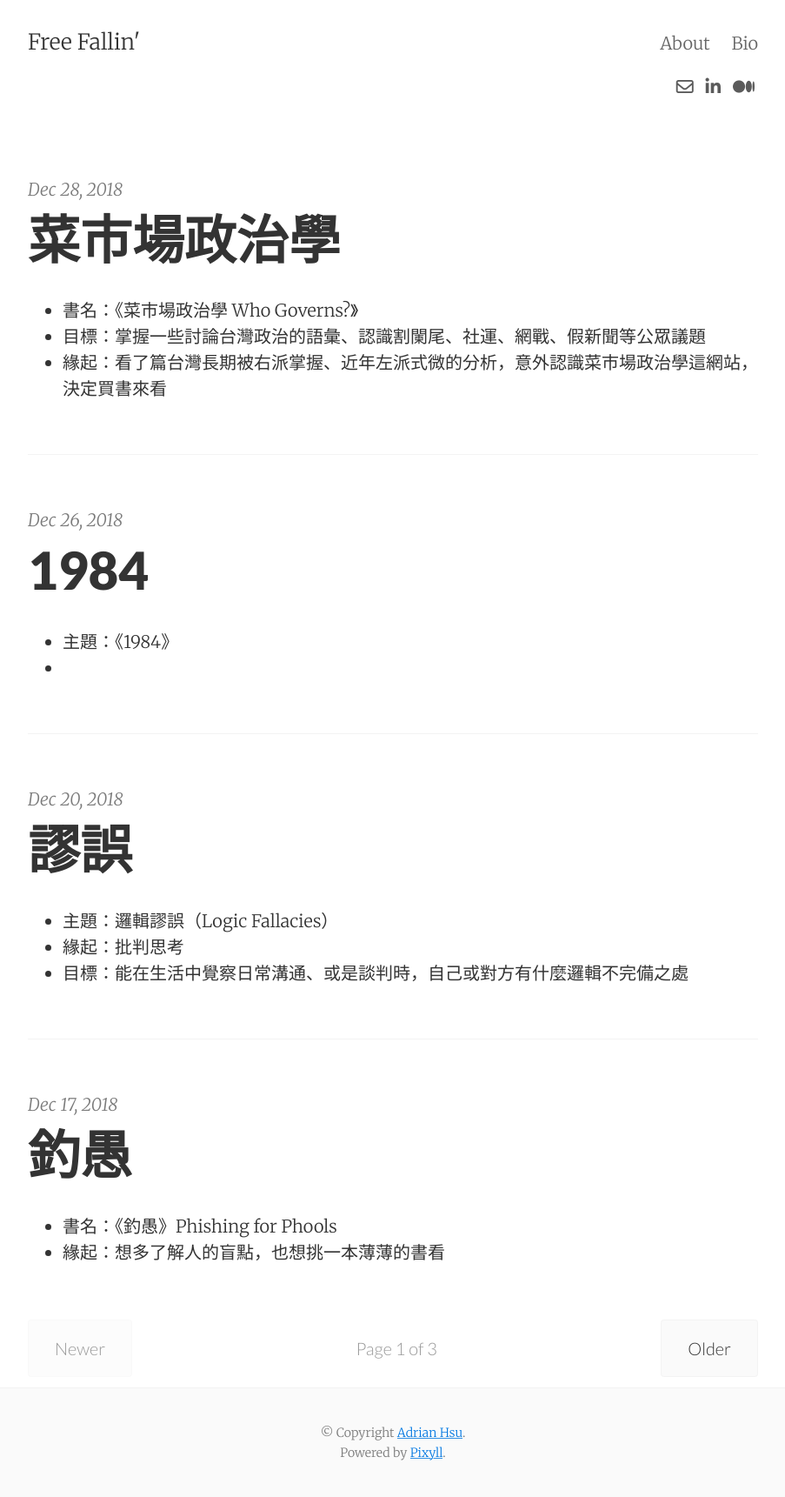
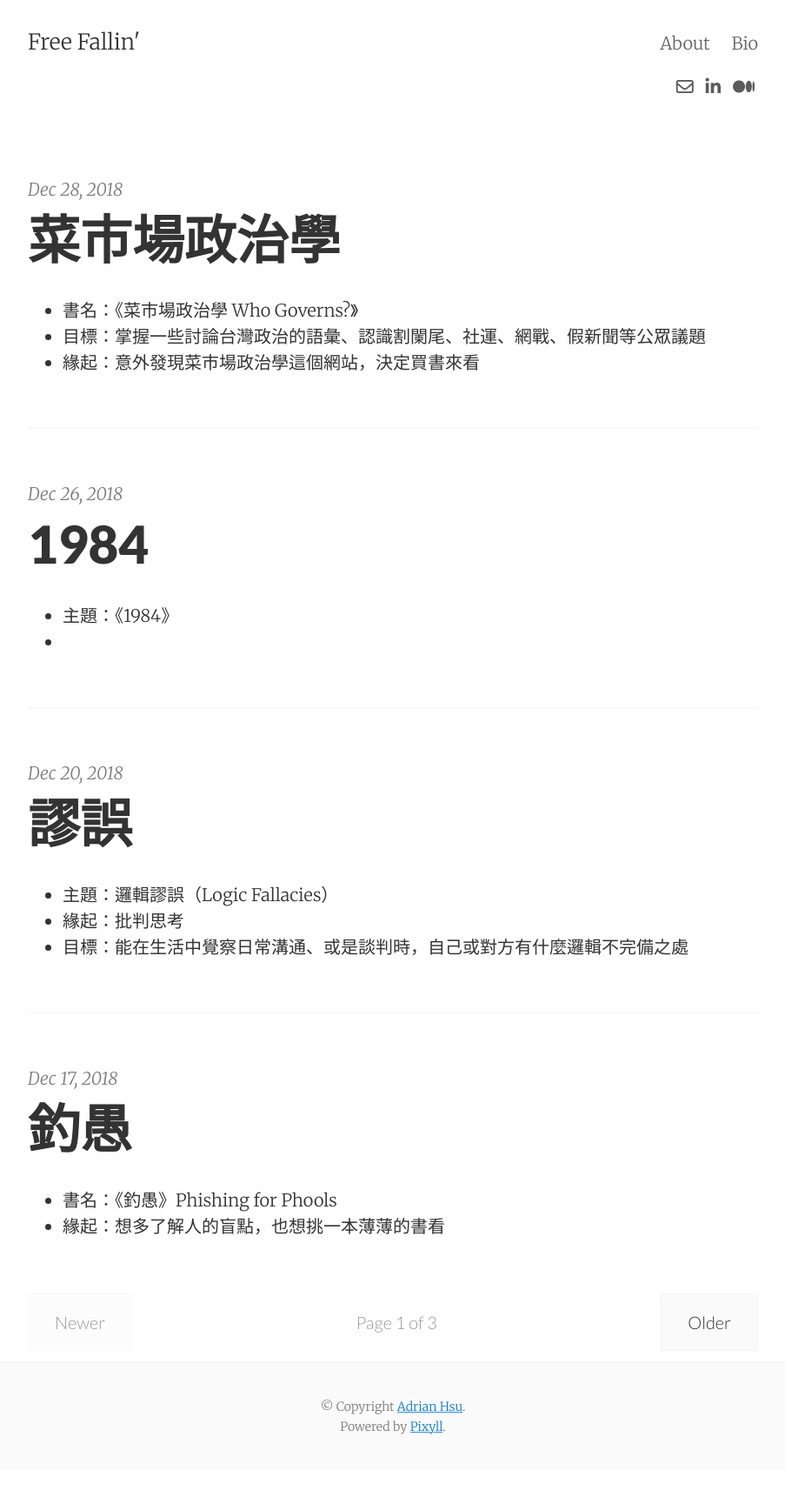
Before and after one commit to AdrianHsu/AdrianHsu.github.io, a Jekyll site: the page built from index.html, in a window 1280 px wide. Shown: the whole page at 87% size, without its empty margins (188-1091 px from the left). Built offline with Jekyll 4.4.1, drawn with Linux system fonts in a browser that asks for light colours; nearby versions of some CDN libraries; the list of posts is cut into pages by our own code; comment, search, counter and statistics services are not loaded; after the commit the page ends 1691 px from its top, so only the background shows below that; some of the changed lines change nothing that is shown.

Commit message:
blog push

```diff
--- a/_posts/2018-12-28-who-governs.md
+++ b/_posts/2018-12-28-who-governs.md
@@ -8,11 +8,11 @@
 
 * 書名：《菜市場政治學 Who Governs?》
 * 目標：掌握一些討論台灣政治的語彙、認識割闌尾、社運、網戰、假新聞等公眾議題
-* 緣起：看了篇台灣長期被右派掌握、近年左派式微的分析，意外認識菜市場政治學這網站，決定買書來看
+* 緣起：意外發現菜市場政治學這個網站，決定買書來看
 
 ### 杭亭頓：政黨輪替學說
 
-她曾指出一個國家必須經過「兩次輪替的考驗」（two-turnover test）才可能是穩定的民主政治，此輪替是指「政府組成」的輪替、而不是政治領袖（i.e., 總統、總理）的輪替。
+他曾指出一個國家必須經過「兩次輪替的考驗」（two-turnover test）才可能是穩定的民主政治，此輪替是指「政府組成」的輪替、而不是政治領袖（i.e., 總統、總理）的輪替。
 
 ### 社會科學的研究方法
 
@@ -23,7 +23,7 @@
 
 #### 何謂「後 318 現象」
 
-318 之後，台灣的知識份子開始有想為台灣貢獻的焦慮感，包含柯文哲現象、時代力量崛起、菜市場政治學此書的發行、台灣 Bar、馬政府全面下台、民進黨大勝...等一連串的連鎖反應。
+318 之後，台灣的知識份子開始有想為台灣貢獻的焦慮感，進而造成柯文哲現象、時代力量崛起、菜市場政治學此書的發行、台灣 Bar、馬政府全面下台、民進黨大勝...等連鎖反應。
 
 ### 何謂行為主義（Behaviorism）？
 
@@ -31,31 +31,30 @@
 
 ### 舉例：心理學的行為主義（有點長+不合主旨，可跳過閱讀）
 
-**行為主義心理學**(behavioristic psychology)**的學習理論可分為古典制約(classical conditioning)與操作制約(operant conditioning)。**
+行為主義心理學 ( behavioristic psychology ) 的學習理論可分為古典制約 ( classical conditioning ) 與操作制約 ( operant conditioning )。
 
 #### 一、古典制約
 
-原本無關、中性的「制約刺激」，多次與「非制約刺激」配對出現後，接著雖然改成單獨出現，也會引發類似於*非制約刺激出現時所產生的非制約反應* (UCR, Unconditioned Response)的*制約反應* (CR, Unconditioned Response)。此現象稱為**刺激替代歷程**。
+原本無關、中性的「制約刺激」，多次與「非制約刺激」配對出現後，接著雖然改成單獨出現，也會引發類似於*非制約刺激出現時所產生的非制約反應*的*制約反應* (CR, Unconditioned Response ) 此現象稱為**刺激替代歷程**。
 
 ##### 狗的分泌唾液實驗
 
-巴夫洛夫穿著實驗用的白衣進入動物房，把狗罐頭倒進餐盤中，餐盤中的狗食對狗而言是一種非制約刺激(US)，因為可以自然地引發狗流口水的反應，而這種因非制約刺激(US)引起的反應也就是非制約反應(UR)。
+巴夫洛夫穿著實驗用的白衣進入動物房，把狗罐頭倒進餐盤中，餐盤中的狗食對狗而言是一種非制約刺激 (US)，因為可以自然地引發狗流口水的反應，而這種因非制約刺激 (US) 引起的反應也就是非制約反應 (UR)。
 
-有一天巴夫洛夫忘了帶狗食物，當他依然穿著實驗白衣進入動物房時，狗仍然有流口水的反應，因為狗學到的是實驗的白衣(一個中性、無關的刺激, S)會出現在狗食(US)之前，經過幾次配對之後，S與US產生連結，變成一種制約刺激(CS)，當CS出現時，CS會連結到US，狗即產生流口水的反應，此時的反應即可稱為制約反應(CR)。
+有一天巴夫洛夫忘了帶狗食物，當他依然穿著實驗白衣進入動物房時，狗仍然有流口水的反應，因為狗學到的是實驗的白衣 (一個中性、無關的刺激, S) 會出現在狗食 (US) 之前，經過幾次配對之後， S 與 US 產生連結，變成一種制約刺激 (CS)，當 CS 出現時， CS 會連結到 US ，狗即產生流口水的反應，此時的反應即可稱為制約反應 (CR)。
 
 其他案例如：看到泡麵的包裝或廣告，雖然沒吃到泡麵卻也會造成唾液分泌。
 
 ##### 古典制約學習的基本現象
 
-1.消弱(extinction)：被騙多了也會學聰明的
-2.自發恢復(spontaneous recovery)：就是健忘，忘了曾經受騙
-3.類化(generalization)：單純就是太好騙了
-
-4.辨別(discrimination)：只對特定的制約刺激做反應，而對其他刺激則不作反應
+1.消弱 (extinction)：被騙多了也會學聰明的
+2.自發恢復 (spontaneous recovery)：就是健忘，忘了曾經受騙
+3.類化 (generalization)：單純就是太好騙了
+4.辨別 (discrimination)：只對特定的制約刺激做反應，而對其他刺激則不作反應
 
 #### 二、操作制約
 
-從個體自發的反應中，選擇某一反應出現後給予增強刺激，使該反應經由後效強化而固定學習，此為刺激反應聯結(S-R聯結)的學習。
+從個體自發的反應中，選擇某一反應出現後給予增強刺激，使該反應經由後效強化而固定學習，此為刺激反應聯結 ( S-R 聯結 ) 的學習。
 
 ##### 1.嘗試錯誤學習：
 
@@ -67,13 +66,14 @@
 
 ##### 3.新行為的建立
 
-行為塑成或連續漸進法(shaping or successive approximation)：將最後反應的行為，細分為若干步驟，依序漸進予以逐步增強，最後學會預期行為反應的程序。
+行為塑成 OR 連續漸進法：將最後反應的行為，細分為若干步驟，依序漸進予以逐步增強，最後學會預期行為反應的程序。
 
-這是種間歇增強，以逐漸訓練動物或人類養成某種動作技能的方法。此乃Skinner設計用來實驗研究包括一連串反應的學習。這種類似分解動作的方式，逐步漸進，最後終將多個反應連貫在一起，形成複雜的行為。一般而言，訓練動物類多是如此，例如：海豚、海獅、猴子表演等。人類行為學習有時候，有時也是如此。
+這是種間歇增強，以逐漸訓練動物或人類養成某種動作技能的方法。此乃 Skinner 設計用來實驗研究包括一連串反應的學習。這種類似分解動作的方式，逐步漸進，最後終將多個反應連貫在一起，形成複雜的行為。一般而言，訓練動物類多是如此，例如：海豚、海獅、猴子表演等。人類行為學習有時候，有時也是如此。
 
 ### 何謂邊沁效益主義？
 
-功利主義，又譯作效益主義，是一種倫理學之理論類型，認為最正確的行為是將效益達到最大。「效益」就是快樂，傾向得到最大快樂，而傾向避免痛苦就是正確。功利主義的創始人邊沁將效用描述為一個行為所產生的所有快感的總和，減去參與此行為的所有人的痛苦。功利主義是一種結果主義，結果主義認為任何行為的結果都是對和錯的唯一標準。
+功利主義，又譯作效益主義，是一種倫理學之理論，認為最正確的行為是將效益達到最大。「效益」就是快樂，傾向得到最大快樂，而傾向避免痛苦就是正確。功利主義的創始人邊沁將效用描述為一個行為所產生的所有快感的總和，減去參與此行為的所有人的痛苦。功利主義是結果導向
+，結果主義認為任何行為的結果都是對和錯的唯一標準。
 
 ### 公民覺醒：2013 年 洪仲丘事件
 
@@ -83,7 +83,7 @@
 
 ### 什麼是「權威性人格」？
 
-近年保守勢力興起（**全球民主退潮**），有很多人其實是民主政治中的反民主因子。舉例來說：川普強人政治、柯文哲現象，顯示大眾對**權威崇拜**的一面。很多人開始研究這種威權為何在戰後仍然興起。
+近年保守勢力興起（**全球民主退潮**），有很多人其實是民主政治中的反民主因子。舉例來說：川普強人政治、柯文哲現象，真的顯示大眾對**權威崇拜**的一面。很多人開始研究這種威權為何在戰後仍然興起。
 
 「權威性人格」具備「反民主法西斯」的傾象，一方面對權威保持絕對服從、另一方面也從權威崇拜之中建立自己優越感（e.g., 柯粉、韓粉、英派）。
 
@@ -95,9 +95,7 @@
 
 藉著輕蔑他人、合理化自我的偏見，例如：**社會本來就長這樣，你又不能改變社會、只能適應它；人性本自私，你不能接受就是你的問題。**
 
-犬儒主義（cynicism）在今天被簡單地概括為：玩世不恭加憤世嫉俗。例如網路各大BBS潛水，且發表言論有以上傾向。
-
-他原指古希臘的一個學哲流派。當時奉行這一主義的哲學家或思想家，提出絕對的個人精神自由，輕視一切社會虛套，習俗和文化規範，過著禁欲的簡陋生活，他們的舉止言談行為方式甚至生活態度與狗的某些特徵很相似。
+犬儒主義（cynicism）他原指古希臘的一個學哲流派。當時奉行這一主義的哲學家或思想家，提出絕對的個人精神自由，輕視一切社會虛套，習俗和文化規範，過著禁欲的簡陋生活，他們的舉止言談行為方式甚至生活態度與狗的某些特徵很相似。它在今天被簡單地概括為：玩世不恭加憤世嫉俗。例如網路各大BBS潛水，且發表言論有以上傾向。
 
 犬儒主義的人們不僅有「鴕鳥心態」、「思考恐懼症」和「初老症」，「娛樂至死」（崇尚個人享樂主義，心甘情願地成為娛樂的附庸）；「看客心態」（阿 Q 式的冷漠、麻木與圍觀，崇尚「事不關己高高掛起」處世哲學）；「信仰缺失」(存在信仰與道德有關的精神危機，道德赤字與壞賬凸顯) 等，也是犬儒的真實體現。
 
@@ -109,7 +107,7 @@
 
 ### 馬克思主義 v.s. 資本主義
 
-馬克思曾經提倡「消滅私有產權」，聽起來很難接受，感覺像是過於理想的社會主義，畢竟資本主義的根本就是私有產權。資本主義之所以不平等、不公平，在於他預設會發生利益衝突，讓每個人都成為潛在對手，而「自由主義」又把這種衝突正當化（e.g., 本來就是努力的人要賺多一點啊，是那些窮人好吃懶作...）。
+馬克思曾經提倡「消滅私有產權」，聽起來很難接受，感覺像是過於理想的社會主義，畢竟資本主義的根本就是私有產權。資本主義之所以不平等、不公平，在於他預設會發生利益衝突，讓每個人都成為潛在對手，而「自由主義」又把這種衝突正當化（e.g., *本來就是努力的人要賺多一點啊，是那些窮人好吃懶作...*）。
 
 ### 台灣的選舉制度（高中公民課程）
 
@@ -121,9 +119,9 @@
 
 第二，在不分區立委方面是使用比例代表制，選黨不選人：政黨提出一份候選人名單，選民直接把票投給政黨。我國目前有34席不分區立委，所以像是2012年國民黨獲得48%的政黨票，48%乘以34席=16席不分區立委。由於區域立委和不分區立委的選票是分開計算，所以稱為**「並立制」**；相對來說，德國的「聯立制」以第二票（政黨票）做為分配席次的標準，讓各政黨的席次數目和政黨票得票比例相當。
 
-### **杜瓦傑法則（**Duverger’s Law）
+### 杜瓦傑法則（Duverger’s Law）
 
-**「單一選區簡單多數決」傾向於造成兩黨的對決，因為只有大黨才有能力取得多數（甚至是過半）的選票，所以選民不會把票浪費在沒有當選希望的小黨身上，最後結果就是造成兩黨制。**2008及2012的選舉結果也印證杜瓦傑法則：**區域立委只有國民黨和民進黨的立法委員能當選**。
+**「單一選區簡單多數決」傾向於造成兩黨的對決，因為只有大黨才有能力取得多數（甚至是過半）的選票，所以選民不會把票浪費在沒有當選希望的小黨身上，最後結果就是造成兩黨制。2008及2012的選舉結果也印證杜瓦傑法則：區域立委只有國民黨和民進黨的立法委員能當選。**
 
 為了平衡比例性不足，許多國家採用「比例代表制」，較直接地把政黨的支持度換算成席次，在許多歐陸國家都是如此。這樣的好處是完全反映民意，選民比較不需要「策略性的選擇」自己的第二偏好，也不會有50%得票率就取得將近80%席次的事情發生；壞處就是較難出現單一政黨取得過半席次，必須和其他的黨組成**聯合政府**，如果有聯合政府內的政黨不滿政策方向、退出執政聯盟，則有可能會造成「倒閣」的後果，國會必須提前解散重選。而且，這個制度無法選出代表各區域的立委，所以有些國家採用單一選區加上比例代表制的「混合制」。
 
@@ -131,13 +129,11 @@
 
 ### 為什麼參與/不參與社運？
 
-主張「理性選擇理論」的社會科學家認為，人們只做效用為 + 的事，理論上人們選擇參加各種造勢或投票、抗議，都會先思考議題是否切身相關。舉例來說：農夫不會為了半導體產業政策上街頭。「理性忽略」的理論則指出，人民如果取得政治的資訊（例如收集服貿資料）的成本高於資訊所能帶來的效用，那麼理性的人會選擇保持無知。
+主張「理性選擇理論」的社會科學家認為，人們只做效用為正的事，理論上人們選擇參加各種造勢或投票、抗議，都會先思考議題是否切身相關。舉例來說：農夫不會為了半導體產業政策上街頭。「理性忽略」的理論則指出，人民如果取得政治的資訊（例如收集服貿資料）的成本高於資訊所能帶來的效用，那麼理性的人會選擇保持無知。
 
 然而，社會是一種重複賽局，今天幫別人說話、明天別人才會幫忙你。雖然囚徒困境指出理性的人類難以合作，但人與人之間並不是一期一會。雙方同屬於一個小圈圈越願意協助當下無實質好處的事情；相較之下，觀光景點的商店坑殺外國觀光客就很現實，畢竟不會再遇上了。
 
 > 「政治正確」是美國不寬容的最新表現形式。它非常的惡毒，因為它是偽裝成寬容的不寬容。——喬治·卡林（美國黑色幽默單口相聲大師）
-
-
 
 
 
@@ -159,14 +155,13 @@
 
 ### 空間投票理論 & 中間選民定理
 
-以理性選擇為立論基礎的經濟學者**唐斯**，率先提出「空間投票理論」（spatial voting theory）來解釋投票方式，認為選民的投票行為是經過判斷所做的理性決定。他認為選民是理性的動物，而理性的人所做的決定往往基於如何能為自己帶來最大利益；因此，在做出投票決定的時候，考慮與自己立場最不衝突的候選人會是理性選民認為是最安全有保障的作法。用大家比較熟悉的「服貿」議題來舉例，如果支持服貿協議的程度以0-10分來區分，0分是極度不支持簽訂服貿，10分是極度支持。就可以畫出一條光譜。
+以理性選擇為立論基礎的經濟學者**唐斯**，率先提出「空間投票理論」（spatial voting theory）來解釋投票方式，認為選民的投票行為是經過判斷所做的理性決定。他認為選民是理性的動物，而理性的人所做的決定往往基於如何能為自己帶來最大利益；因此，在做出投票決定的時候，考慮與自己立場最不衝突的候選人會是理性選民認為是最安全有保障的作法。用大家比較熟悉的「服貿」議題來舉例，如果支持服貿協議的程度以0-10分來區分，0分是極度不支持簽訂服貿，10分是極度支持，然後畫出一條光譜。
 
 唐斯進而提出「中間選民定理」，只有兩位候選人時如果想極大化選票，必須站在選民分佈的「中位數」選民所在的位置、跟他採取一樣的空間利益關係。
 
 #### 總統只要依照中位數做事就好？
 
 當然選舉之前有很多候選人會大開支票、為了極大化票數而依照中位數做事，但選上後必須考量少數人民意，否則易陷入民粹。
-
 
 
 ### 日本年輕人政治冷感
@@ -176,10 +171,9 @@
 近來有許多人提出「寬鬆教育」，也就是少一點填鴨課程、多一些自由思考與論述，並且有不少 NGO 開始在日本發聲。
 
 
+### 什麼是吉尼指數？
 
-### 什麼是 吉尼指數？
-
-是一種衡量集中度的方法，通常用來專指「所得分配的平均度」。0 表示財富完全均攤、100 表示完全不均、全部在百分之一的金字塔頂端。其中香港的指數超高、達到 54，而美國則是 41、至於台灣是 34 ，算是全球相對均等的國家了。
+是一種衡量集中度的方法，通常用來專指「所得分配的平均度」0 表示財富完全均攤、100 表示完全不均、全部在百分之一的金字塔頂端。其中香港的指數超高、達到 54，而美國則是 41、至於台灣是 34 ，算是全球相對均等的國家了。
 
 ### 無家者的工作分類
 
@@ -189,18 +183,18 @@
 
 無家者的工作多元，例如：走陣頭、建商的人形立牌、乞討、音樂創作、販賣 Big Issue 雜誌、賣玉蘭花、資源回收、發傳單、以及比較新興的街頭導覽員。
 
-其中仍有部分的精障者無法進行以上工作，需要專人照顧。
+其中仍有不少的嚴重精障者無法進行以上工作，需要專人照顧。
 
 ### 鴨嘴獸計畫
 
-柬埔寨的「鴨嘴獸計畫」為日本學生創立的非營利組織，希望幫助柬埔寨年輕女性賣春的現象，他們傳授女性縫紉等手工藝的工作、以提供一個新的工作管道。
+柬埔寨的「鴨嘴獸計畫」為日本學生創立的非營利組織，希望幫助柬埔寨年輕賣春的女性，他們傳授女性縫紉等手工藝的工作、以提供一個新的工作管道。
 
 
 
 ### References:
 
-1. [菜市場政治學 | 政治意識型態：台灣人左傾與反商？](http://whogovernstw.org/2015/02/06/fangyuchen6/)
+1. [菜市場政治學：政治意識型態，台灣人左傾與反商？](http://whogovernstw.org/2015/02/06/fangyuchen6/)
 2. [無家者：從未想過我有這麼一天](https://www.books.com.tw/products/0010736689)
-3. [菜市場政治學 | 選舉制度 ABC](https://whogovernstw.org/2014/05/20/fangyuchen1/)
+3. [菜市場政治學，選舉制度 ABC](https://whogovernstw.org/2014/05/20/fangyuchen1/)
 4. [行為主義心理學](https://blog.xuite.net/kc6191/study/15805866-%E8%A1%8C%E7%82%BA%E4%B8%BB%E7%BE%A9%E5%BF%83%E7%90%86%E5%AD%B8%E7%9A%84%E5%AD%B8%E7%BF%92%E7%90%86%E8%AB%96)
 5. [廖保平：中國為何多犬儒？](http://www.epochtimes.com/b5/14/11/11/n4293005.htm)
```
